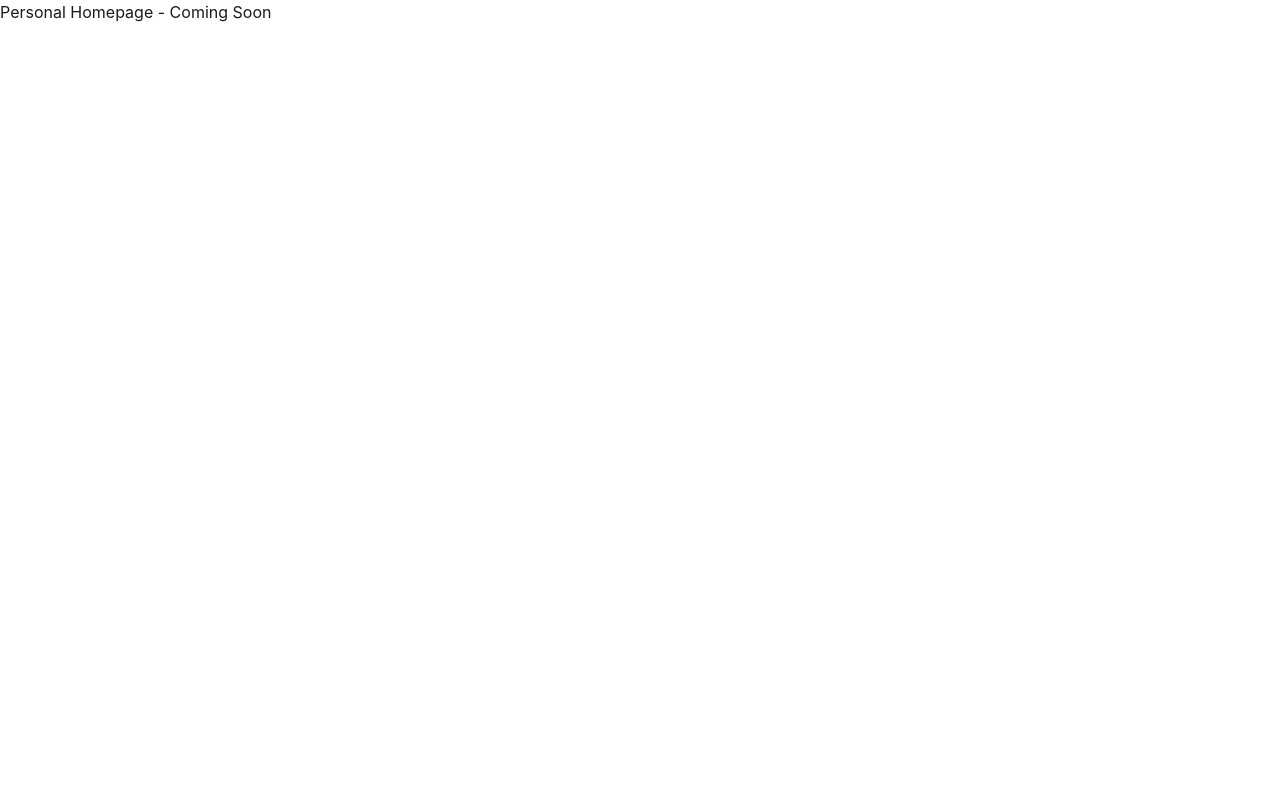
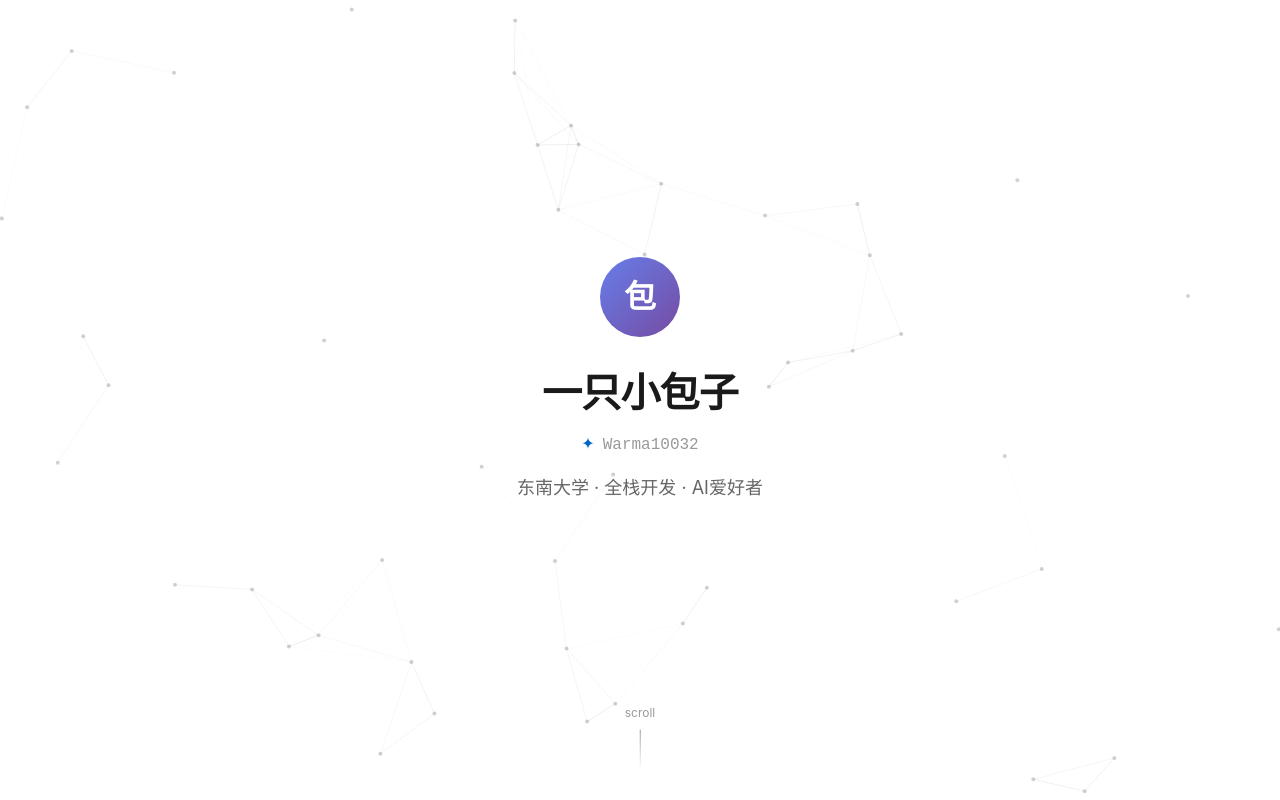
Before and after one commit to Warma10032/xiaobaozi, a Next.js app: page / in a window 1280 px wide. Built offline with nearby package versions, Linux system fonts and the light colour scheme.

Commit message:
feat: add Hero section with line animation

```diff
--- a/app/page.tsx
+++ b/app/page.tsx
@@ -1,3 +1,5 @@
+import Hero from '@/components/Hero/Hero'
+
 export default function Home() {
-  return <main>Personal Homepage - Coming Soon</main>
+  return <Hero />
 }
--- /dev/null
+++ b/components/Hero/Hero.module.css
@@ -0,0 +1,80 @@
+.hero {
+  min-height: 100vh;
+  display: flex;
+  flex-direction: column;
+  align-items: center;
+  justify-content: center;
+  padding: 2rem;
+  position: relative;
+}
+
+.heroContent {
+  text-align: center;
+  z-index: 1;
+}
+
+.avatar {
+  width: 80px;
+  height: 80px;
+  border-radius: 50%;
+  background: linear-gradient(135deg, #667eea 0%, #764ba2 100%);
+  margin: 0 auto 1.5rem;
+  display: flex;
+  align-items: center;
+  justify-content: center;
+  font-size: 2rem;
+  color: white;
+  font-weight: 600;
+}
+
+.name {
+  font-family: 'JetBrains Mono', 'SF Mono', Consolas, monospace;
+  font-size: 2.5rem;
+  font-weight: 700;
+  letter-spacing: -0.02em;
+  margin-bottom: 0.5rem;
+}
+
+.handle {
+  font-family: 'JetBrains Mono', monospace;
+  font-size: 1rem;
+  color: var(--muted);
+  margin-bottom: 1rem;
+}
+
+.handle::before {
+  content: '✦';
+  margin-right: 0.5rem;
+  color: var(--accent);
+}
+
+.tagline {
+  font-size: 1.125rem;
+  color: var(--text-muted);
+  margin-bottom: 2.5rem;
+}
+
+.scrollIndicator {
+  position: absolute;
+  bottom: 2rem;
+  left: 50%;
+  transform: translateX(-50%);
+  display: flex;
+  flex-direction: column;
+  align-items: center;
+  gap: 0.5rem;
+  color: var(--muted);
+  font-size: 0.75rem;
+  animation: bounce 2s infinite;
+}
+
+@keyframes bounce {
+  0%, 100% { transform: translateX(-50%) translateY(0); }
+  50% { transform: translateX(-50%) translateY(8px); }
+}
+
+.scrollLine {
+  width: 1px;
+  height: 40px;
+  background: linear-gradient(to bottom, var(--muted), transparent);
+}
--- /dev/null
+++ b/components/Hero/Hero.tsx
@@ -0,0 +1,22 @@
+import LineAnimation from './LineAnimation'
+import styles from './Hero.module.css'
+
+export default function Hero() {
+  return (
+    <section className={styles.hero}>
+      <LineAnimation />
+      <div className={styles.heroContent}>
+        <div className={styles.avatar}>包</div>
+        <h1 className={styles.name}>一只小包子</h1>
+        <p className={styles.handle}>Warma10032</p>
+        <p className={styles.tagline}>
+          东南大学 · 全栈开发 · AI爱好者
+        </p>
+      </div>
+      <div className={styles.scrollIndicator}>
+        <span>scroll</span>
+        <div className={styles.scrollLine} />
+      </div>
+    </section>
+  )
+}
--- /dev/null
+++ b/components/Hero/LineAnimation.tsx
@@ -0,0 +1,134 @@
+'use client'
+
+import { useEffect, useRef } from 'react'
+
+interface Node {
+  x: number
+  y: number
+  vx: number
+  vy: number
+}
+
+export default function LineAnimation() {
+  const canvasRef = useRef<HTMLCanvasElement>(null)
+
+  useEffect(() => {
+    const canvas = canvasRef.current
+    if (!canvas) return
+
+    const ctx = canvas.getContext('2d')
+    if (!ctx) return
+
+    let animationId: number
+    const resize = () => {
+      canvas.width = window.innerWidth
+      canvas.height = window.innerHeight
+    }
+    resize()
+    window.addEventListener('resize', resize)
+
+    const nodes: Node[] = []
+    const nodeCount = 50
+    const connectionDistance = 150
+
+    for (let i = 0; i < nodeCount; i++) {
+      nodes.push({
+        x: Math.random() * canvas.width,
+        y: Math.random() * canvas.height,
+        vx: (Math.random() - 0.5) * 0.3,
+        vy: (Math.random() - 0.5) * 0.3,
+      })
+    }
+
+    let mouseX = -1000
+    let mouseY = -1000
+
+    const handleMouseMove = (e: MouseEvent) => {
+      mouseX = e.clientX
+      mouseY = e.clientY
+    }
+    window.addEventListener('mousemove', handleMouseMove)
+
+    const animate = () => {
+      ctx.clearRect(0, 0, canvas.width, canvas.height)
+
+      nodes.forEach((node) => {
+        node.x += node.vx
+        node.y += node.vy
+
+        if (node.x < 0 || node.x > canvas.width) node.vx *= -1
+        if (node.y < 0 || node.y > canvas.height) node.vy *= -1
+
+        const dx = mouseX - node.x
+        const dy = mouseY - node.y
+        const dist = Math.sqrt(dx * dx + dy * dy)
+        if (dist < 200) {
+          node.x -= dx * 0.01
+          node.y -= dy * 0.01
+        }
+
+        ctx.beginPath()
+        ctx.arc(node.x, node.y, 2, 0, Math.PI * 2)
+        ctx.fillStyle = 'rgba(0, 0, 0, 0.3)'
+        ctx.fill()
+      })
+
+      for (let i = 0; i < nodes.length; i++) {
+        for (let j = i + 1; j < nodes.length; j++) {
+          const dx = nodes[i].x - nodes[j].x
+          const dy = nodes[i].y - nodes[j].y
+          const dist = Math.sqrt(dx * dx + dy * dy)
+
+          if (dist < connectionDistance) {
+            ctx.beginPath()
+            ctx.moveTo(nodes[i].x, nodes[i].y)
+            ctx.lineTo(nodes[j].x, nodes[j].y)
+            ctx.strokeStyle = `rgba(0, 0, 0, ${0.15 * (1 - dist / connectionDistance)})`
+            ctx.lineWidth = 1
+            ctx.stroke()
+          }
+        }
+      }
+
+      nodes.forEach((node) => {
+        const dx = mouseX - node.x
+        const dy = mouseY - node.y
+        const dist = Math.sqrt(dx * dx + dy * dy)
+
+        if (dist < 200) {
+          ctx.beginPath()
+          ctx.moveTo(node.x, node.y)
+          ctx.lineTo(mouseX, mouseY)
+          ctx.strokeStyle = `rgba(0, 102, 204, ${0.2 * (1 - dist / 200)})`
+          ctx.lineWidth = 1
+          ctx.stroke()
+        }
+      })
+
+      animationId = requestAnimationFrame(animate)
+    }
+
+    animate()
+
+    return () => {
+      window.removeEventListener('resize', resize)
+      window.removeEventListener('mousemove', handleMouseMove)
+      cancelAnimationFrame(animationId)
+    }
+  }, [])
+
+  return (
+    <canvas
+      ref={canvasRef}
+      style={{
+        position: 'fixed',
+        top: 0,
+        left: 0,
+        width: '100%',
+        height: '100%',
+        zIndex: -1,
+        opacity: 0.6,
+      }}
+    />
+  )
+}
```
